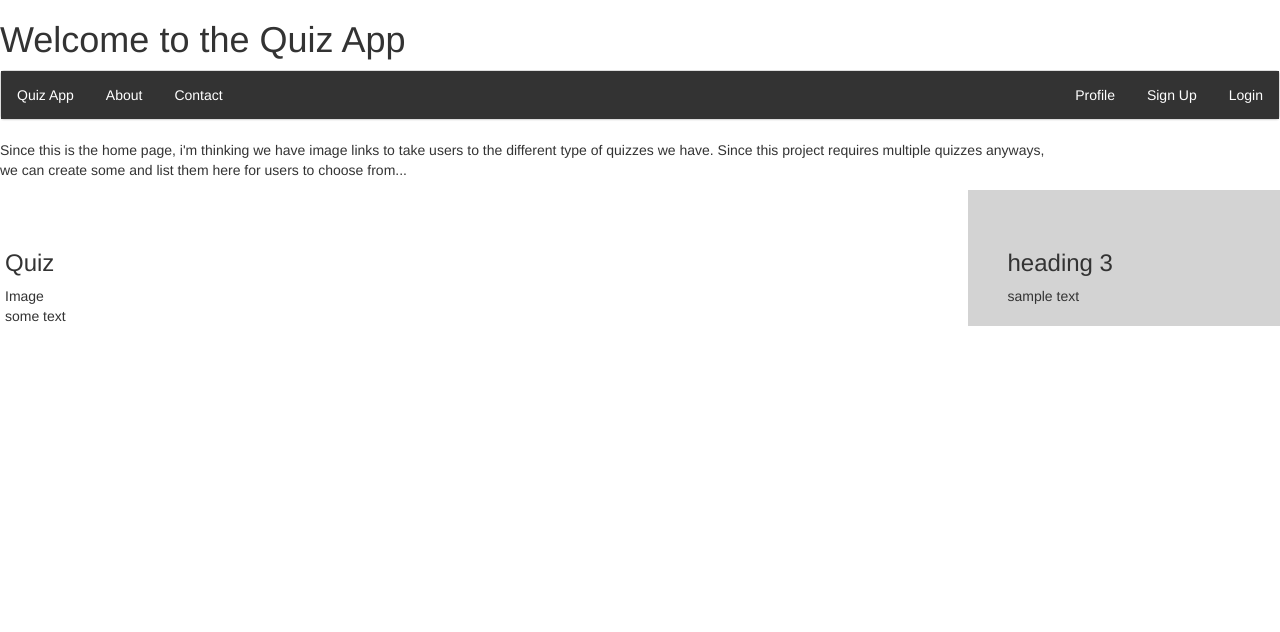
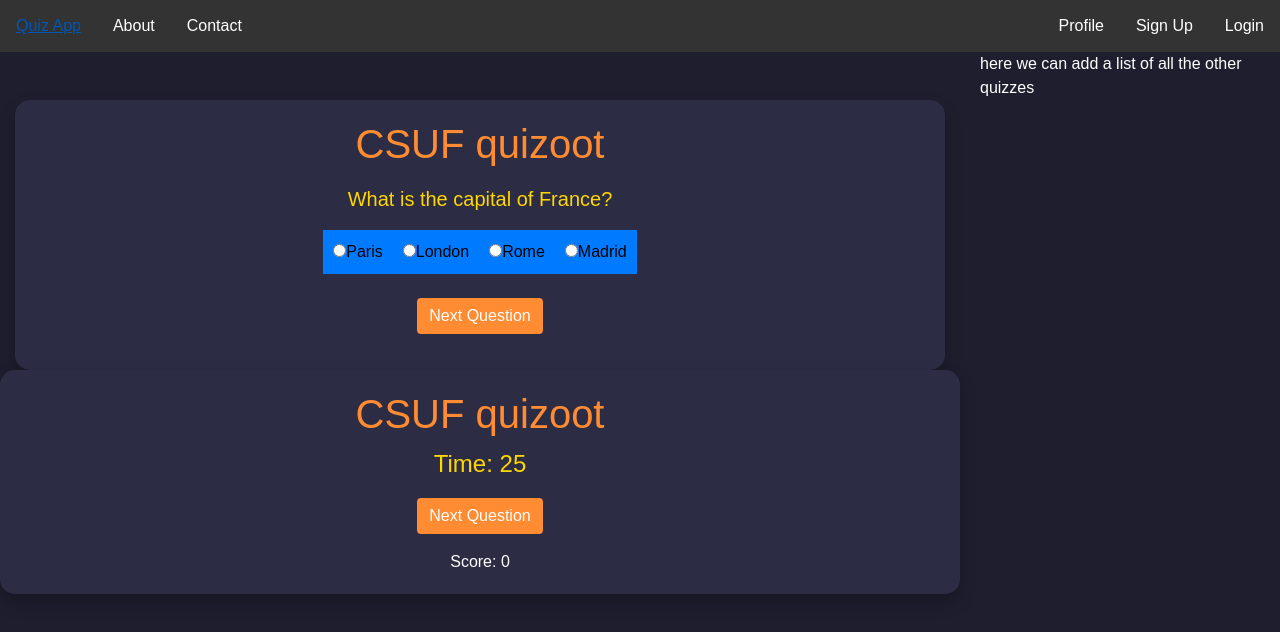
Before and after one commit to MarioCampos555/FrontEndP1, a plain HTML site: page index.html in a window 1280 px wide. Drawn offline with nearby package versions, Linux system fonts and the light colour scheme.

Commit message:
Add files via upload
Added a navbar, added comments to all the files. included a live score tracker

```diff
--- a/index.html
+++ b/index.html
@@ -1,61 +1,75 @@
 <!DOCTYPE html>
 <html lang="en">
+
 <head>
     <meta charset="UTF-8">
     <meta name="viewport" content="width=device-width, initial-scale=1.0">
-    <link rel="stylesheet" href="https://cdnjs.cloudflare.com/ajax/libs/twitter-bootstrap/3.3.6/css/bootstrap.min.css">
+    <title>CSUF quizoot</title>
+    <!-- Adding bootstrap -->
+    <link href="https://stackpath.bootstrapcdn.com/bootstrap/4.3.1/css/bootstrap.min.css" rel="stylesheet">
+    <!-- Linking css file -->
     <link rel="stylesheet" href="stylesheet/styles.css">
-    <title>Quiz App</title>
 </head>
+
 <body>
-    <div>
-        <h1>Welcome to the Quiz App</h1>
-    </div>
-    <section>
+    <!-- Navigation Bar -->
     <div class="panel panel-default">
-            <ul>
-                <li>
+        <ul id="navbar_ul">
+            <li id="navbar_li">
                 <a href="">Quiz App</a>
             </li>
-                <li>
+            <li id="navbar_li">
                 <a href="">About</a>
             </li>
-                <li>
+            <li id="navbar_li">
                 <a href="">Contact</a>
             </li>
-                <li class="profile">
+            <li id="navbar_li_profile">
                 <a href=""> Login</a>
             </li>
-                <li class="profile">
+            <li id="navbar_li_profile">
                 <a href="">Sign Up</a>
             </li>
-                <li class="profile">
+            <li id="navbar_li_profile">
                 <a href="">Profile</a>
             </li>
         </ul>
     </div>
-    </section>
 
-    <section>
-        <p>Since this is the home page, i'm thinking we have image links to take users to the different
-            type of quizzes we have. Since this project requires multiple quizzes anyways, <br>
-             we can create some and list them here for users to choose from...
-        </p>
-        <div class="row">
+    <!-- Left side of the page, mostly used for the quiz-->
     <div class="leftcol">
-                <div class="card">
-                    <h3>Quiz</h3>
-                    <div>Image</div>
-                    <p>some text</p>
+        <!-- Top container for questions, answers, next button -->
+        <div class="container mt-5">
+            <div id="quiz-container" class="text-center">
+                <h1>CSUF quizoot</h1>
+                <!-- Display questions -->
+                <div id="question" class="my-3"></div>
+                <!-- Display Answer choices -->
+                <div id="choices" class="mb-3"></div>
+                <button class="btn btn-primary" id="next-btn">Next Question</button>
+                <div id="result" class="mt-3"></div>
             </div>
         </div>
-            <div class="rightcol">
-                <div class="card">
-                    <h3>heading 3</h3>
-                    <div>sample text</div>
+
+        <!-- Bottom container to display time -->
+        <div id="quiz-container" class="text-center">
+            <h1>CSUF quizoot</h1>
+            <!-- Timer display -->
+            <div id="timer">Time: 30</div>
+            <div id="question" class="my-3"></div>
+            <div id="choices" class="mb-3"></div>
+            <button class="btn btn-primary" id="next-btn">Next Question</button>
+            <div id="result" class="mt-3"></div>
+            <div id="displayScore">Score: 0</div>
         </div>
     </div>
+
+    <!-- Right side of the page, mostly used for displaying quizzes available -->
+    <div class="rightcol">
+        <p>here we can add a list of all the other quizzes</p>
     </div>
-    </section>
+
+    <script src="script.js"></script>
 </body>
+
 </html>
--- /dev/null
+++ b/script.js
@@ -0,0 +1,89 @@
+
+// Hard code a list of questions and answer choices
+const questions = [
+    { question: "What is the capital of France?", choices: ["Paris", "London", "Rome", "Madrid"], answer: "Paris" },
+    { question: "Who painted the Mona Lisa?", choices: ["Vincent Van Gogh", "Pablo Picasso", "Leonardo da Vinci", "Michelangelo"], answer: "Leonardo da Vinci" },
+    { question: "Which planet is known as the Red Planet?", choices: ["Mars", "Jupiter", "Saturn", "Venus"], answer: "Mars" },
+    { question: "What is the largest ocean on Earth?", choices: ["Atlantic Ocean", "Indian Ocean", "Arctic Ocean", "Pacific Ocean"], answer: "Pacific Ocean" },
+    { question: "In what year did the Titanic sink?", choices: ["1912", "1911", "1915", "1905"], answer: "1912" },
+    { question: "Which element is said to keep bones strong?", choices: ["Calcium", "Iron", "Oxygen", "Hydrogen"], answer: "Calcium" },
+    { question: "What is the capital of Australia?", choices: ["Sydney", "Melbourne", "Canberra", "Perth"], answer: "Canberra" },
+    { question: "How many continents are there?", choices: ["5", "6", "7", "8"], answer: "7" },
+    { question: "What is the largest country by area?", choices: ["Russia", "Canada", "China", "United States"], answer: "Russia" },
+    { question: "Who wrote 'Hamlet'?", choices: ["William Shakespeare", "Charles Dickens", "Leo Tolstoy", "Mark Twain"], answer: "William Shakespeare" },
+    { question: "Which is the longest river in the world?", choices: ["Amazon", "Nile", "Yangtze", "Mississippi"], answer: "Nile" }
+];
+
+// Declaring variables
+let currentQuestionIndex = 0;
+let score = 0;
+let timer = 30;
+let timerInterval;
+
+// Timer function that countsdown from 30 seconds
+function startTimer() {
+    timer = 30; // Reset timer to 30 seconds for each question
+    document.getElementById('timer').textContent = `Time: ${timer}`;
+    clearInterval(timerInterval); // Clear existing timer
+    timerInterval = setInterval(function() {
+        timer--;
+        document.getElementById('timer').textContent = `Time: ${timer}`;
+        if (timer <= 0) {
+            clearInterval(timerInterval);
+            checkAnswer(); // Automatically move to next question
+        }
+    }, 1000);
+}
+
+// Function to display the questions
+function displayQuestion() {
+    if (currentQuestionIndex >= questions.length) {
+        showResults();
+        return;
+    }
+    // Start the tiner
+    startTimer();
+    const currentQuestion = questions[currentQuestionIndex];
+    document.getElementById('question').textContent = currentQuestion.question;
+    const choicesContainer = document.getElementById('choices');
+    choicesContainer.innerHTML = '';
+    currentQuestion.choices.forEach(choice => {
+        const label = document.createElement('label');
+        label.textContent = choice;
+        const radio = document.createElement('input');
+        radio.type = 'radio';
+        radio.name = 'choice';
+        radio.value = choice;
+        label.prepend(radio);
+        choicesContainer.appendChild(label);
+    });
+    document.getElementById('displayScore').textContent = `Score: ${score}`;
+}
+
+// Function to check if user's answer with correct answer
+function checkAnswer() {
+    clearInterval(timerInterval); // Stop the timer as we're moving to the next question or showing results
+    const selectedChoice = document.querySelector('input[name="choice"]:checked');
+    if (selectedChoice && selectedChoice.value === questions[currentQuestionIndex].answer) {
+        score++;
+    }
+    currentQuestionIndex++;
+    if (currentQuestionIndex < questions.length) {
+        displayQuestion();
+    } else {
+        showResults();
+    }
+}
+
+// Function to Display the results of the quiz
+function showResults() {
+    document.getElementById('quiz-container').innerHTML = `<h2>Your Score: ${score}/${questions.length}</h2> <button id="restart-btn" class="btn btn-primary">Restart Quiz</button>`;
+    document.getElementById('restart-btn').addEventListener('click', () => window.location.reload());
+}
+
+document.getElementById('next-btn').addEventListener('click', function() {
+    checkAnswer(); //
+});
+
+// Start the quiz
+displayQuestion();
--- a/stylesheet/styles.css
+++ b/stylesheet/styles.css
@@ -1,9 +1,13 @@
 
-.navbar {
-    font-size: 20px;
+/* */
+body, html {
+    font-family: 'Arial', sans-serif;
+    background-color: #1E1E2F; /* Dark background */
+    color: #FFFFFF;
 }
 
-ul {
+/* Styling a horizontal navbar */
+#navbar_ul {
     list-style-type: none;
     margin: 0%;
     padding: 0%;
@@ -11,10 +15,17 @@ ul {
     background: #333;
 }
 
-li {
-    float: left;
+/* Floating some parts of the navbar to the left side */
+#navbar_li {
+    float:left;
 }
 
+/* Floating personal links such as user loging/sign up and profile to the right side of the navbar */
+#navbar_li_profile {
+    float:right;
+}
+
+/* Style the links of the navbar */
 li a {
     display: block;
     color: white;
@@ -23,34 +34,73 @@ li a {
     text-decoration: none;
 }
 
-li a:hover {
-    background-color: #111;
+/* Create a container for the quiz */
+#quiz-container {
+    background-color: #2C2C44; /* Deep blue background */
+    color: #FFFFFF;
+    border-radius: 15px;
+    box-shadow: 0 8px 16px rgba(0, 0, 0, 0.25);
+    padding: 20px;
 }
 
-.profile {
-    float: right;
+/* Style the main headder */
+h1 {
+    color: #FF8C32; /* Vibrant Orange */
 }
 
+/* Stylize the way questions are displayed */
+#question {
+    font-size: 1.25rem;
+    margin-bottom: 1.5rem;
+    color: #FFD700; /* Gold for questions */
+}
+
+/* Stylize the way answer choices appear on screen */
+#choices label {
+    background-color: #007bff; /* Bootstrap primary blue */
+    border-color: #007bff;
+    color: black;
+    transition: transform 0.2s;
+    padding: 10px;
+}
+
+/* Changes the way answer choices look when hovered overs */
+#choices label:hover, #choices label:focus-within {
+    background-color: #0056b3;
+    transform: scale(1.02);
+}
+
+/* Stylize buttons */
+button#next-btn {
+    background-color: #FF8C32; /* Matching vibrant orange */
+    border: none;
+}
+
+/* Changes the color of the button when hovered */
+button#next-btn:hover {
+    background-color: #e76e22; /* Darker shade for hover effect */
+}
+
+/* Stytlize the timer */
+#timer {
+    color: #FFD700; /* Gold, to stand out */
+    font-size: 1.5rem;
+    margin-bottom: 1rem;
+}
+
+/* Allows the container to take up 75% of the page; used for separating the page */
 .leftcol {
     float: left;
     width: 75%;
 }
 
+/* Allows the container to take up 25% of the page; used for separating the page */
 .rightcol {
     float: left;
     width: 25%;
     padding-left: 20px;
-    background-color: lightgray;
-
 }
 
-.card {
-    padding: 20px;
-    margin-top: 20px;
+#showScore {
+    font-size: 1.25px;
 }
-
-.row::after {
-    content: '';
-    display: table;
-    clear: both;
-}
```
Lines whose indentation alone changed are shown as unchanged.
